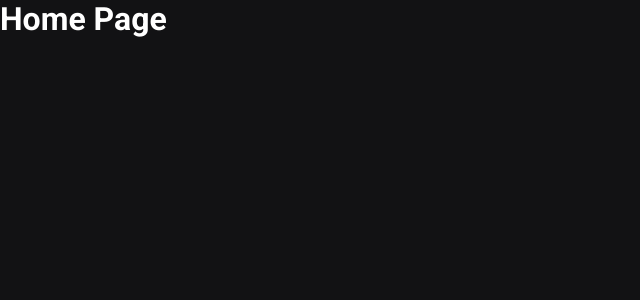
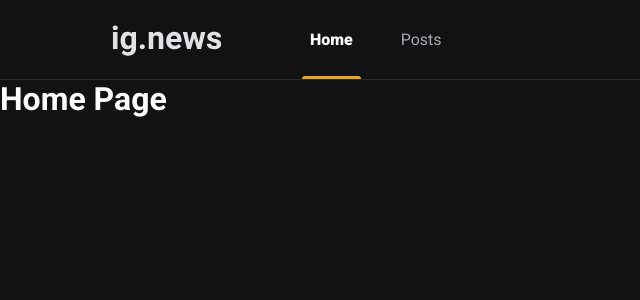
Before and after one commit to williammoreschi/ignews, a Next.js app: page / in a window 1280 px wide. Shown: the top 300 px of the page, without its empty margins (0-640 px from the left). Built offline with nearby package versions, Linux system fonts and the light colour scheme.

Commit message:
ADD: Component Header

```diff
--- /dev/null
+++ b/src/components/Header/index.tsx
@@ -0,0 +1,15 @@
+import styles from './styles.module.scss';
+
+export function Header(){
+  return (
+    <header className={styles.headerContainer}>
+      <div className={styles.headerContent}>
+        <img src="/images/logo.svg" alt="ig.news" />
+        <nav>
+          <a className={styles.active} >Home</a>
+          <a>Posts</a>
+        </nav>
+      </div>
+    </header>
+  );
+}
--- /dev/null
+++ b/src/components/Header/styles.module.scss
@@ -0,0 +1,53 @@
+.headerContainer{
+  height: 5rem;
+  border-bottom: 1px solid var(--gray-800);
+}
+
+.headerContent{
+  max-width: 1120px;
+  height: 5rem;
+  margin: 0 auto;
+  padding: 0 2rem;
+
+  display: flex;
+  align-items: center;
+
+  nav{
+    margin-left: 5rem;
+    height: 5rem;
+
+    a{
+      display: inline-block;
+      position: relative;
+      padding: 0 0.5rem;
+      height: 5rem;
+      line-height: 5rem;
+      color: var(--gray-300);
+      transition: color 0.2s;
+
+      & + a {
+        margin-left: 2rem;
+      }
+
+      &:hover{
+        color: var(--white);
+      }
+
+      &.active{
+        color: var(--white);
+        font-weight: 900;
+      }
+
+      &.active::after{
+        content: "";
+        width: 100%;
+        height: 3px;
+        border-radius: 3px 3px 0 0;
+        position: absolute;
+        background-color: var(--yellow-500);
+        left: 0;
+        bottom: 1px;
+      }
+    }
+  }
+}
--- a/src/pages/_app.tsx
+++ b/src/pages/_app.tsx
@@ -1,7 +1,14 @@
 import { AppProps } from 'next/app';
+import { Header } from '../components/Header';
 import "../styles/global.scss";
 function MyApp({ Component, pageProps }:AppProps) {
-  return <Component {...pageProps} />
+
+  return (
+    <>
+      <Header />
+      <Component {...pageProps} />
+    </>
+  );
 }
 
 export default MyApp
--- a/src/styles/global.scss
+++ b/src/styles/global.scss
@@ -9,6 +9,7 @@
 
   --gray-100: #e1e1e1;
   --gray-300: #a8a8b3;
+  --gray-800: #29292E;
   --gray-900: #121214;
 
   --cyan-500: #61dafb;
```
